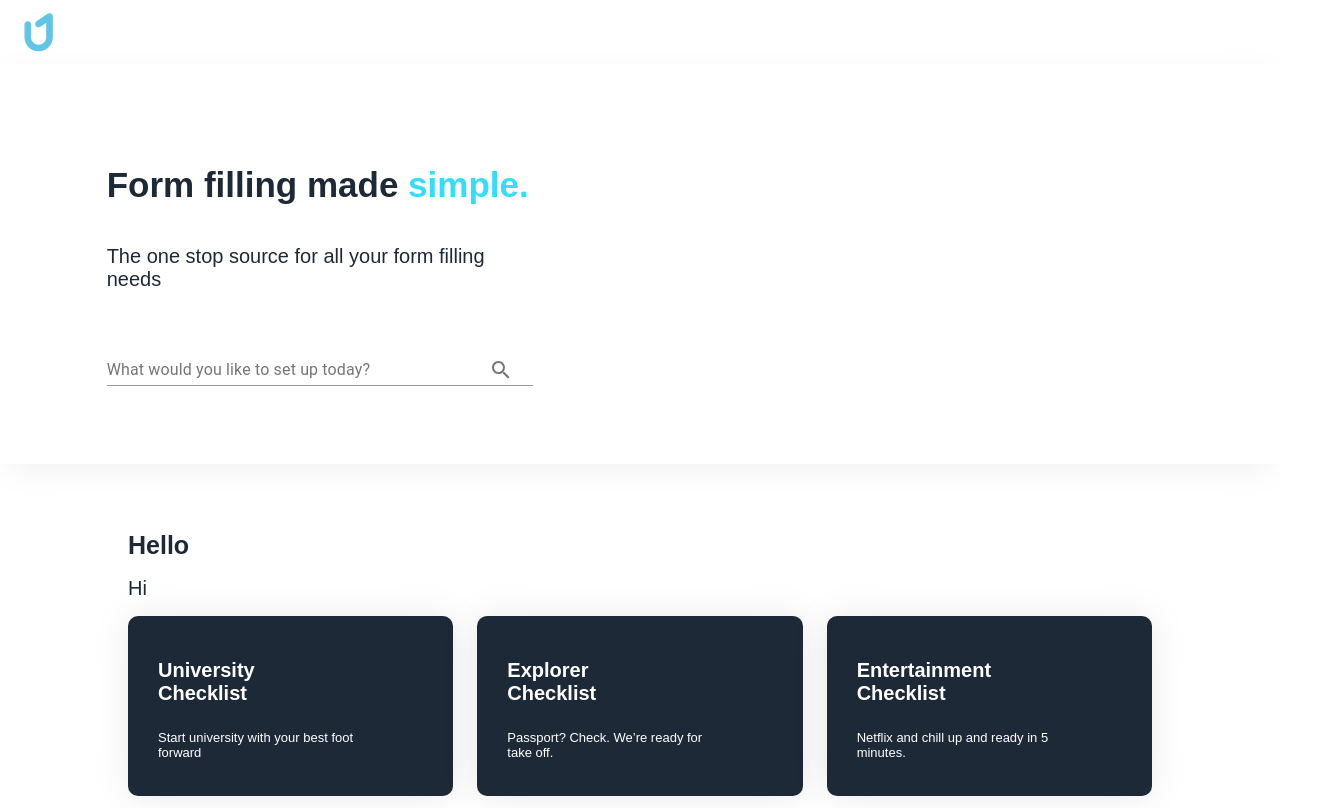
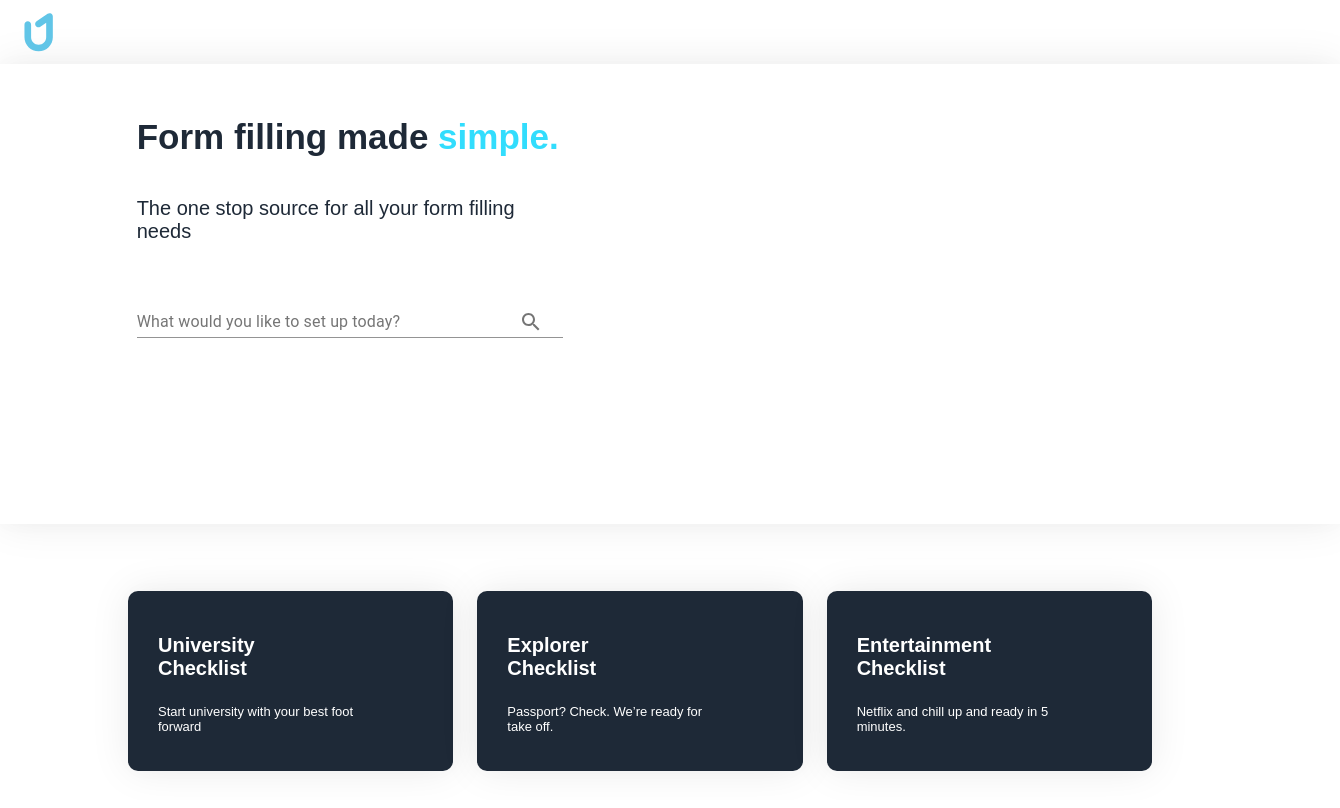
Before and after one commit to itsvarung/react-typescript-firebase-auth, a React (Create React App) app in the folder frontend/: page / in a window 1280 px wide. Shown: the whole page, 1340 px wide, since content can reach past the window. Built offline with nearby package versions, Linux system fonts and the light colour scheme.

Commit message:
made card color dynamic, removed material ui paper

```diff
--- a/frontend/src/components/homepage/checklist/index.tsx
+++ b/frontend/src/components/homepage/checklist/index.tsx
@@ -21,7 +21,7 @@ const Checklist: React.FC<Props> = props => {
             <FormCard
               title={form.title}
               description={form.description}
-              cardColor={"#1E2937"}
+              cardColor={form.cardColor}
             />
           </Grid>
         ))}
--- a/frontend/src/components/homepage/header/index.tsx
+++ b/frontend/src/components/homepage/header/index.tsx
@@ -2,7 +2,7 @@ import React from "react";
 import Grid from "@material-ui/core/Grid";
 import { makeStyles, createStyles, Theme } from "@material-ui/core/styles";
 import Paper from "@material-ui/core/Paper";
-import { H1, H2, AccentColorText } from "./styles";
+import { H1, H2, AccentColorText, BackgroundCard } from "./styles";
 import TextField from "@material-ui/core/TextField";
 import SearchIcon from "@material-ui/icons/Search";
 import IconButton from "@material-ui/core/IconButton";
@@ -14,14 +14,6 @@ const useStyles = makeStyles((theme: Theme) =>
   createStyles({
     root: {
       flexGrow: 1
-    },
-    paper: {
-      height: 400,
-      width: "100%",
-      boxShadow: "0 8px 40px -12px rgba(0,0,0,0.1)",
-      display: "flex",
-      flexDirection: "column",
-      justifyContent: "center"
     },
     textField: {
       padding: "30px 0 0 0",
@@ -41,7 +33,7 @@ const Header: React.FC<Props> = props => {
 
   return (
     <Grid item xs={12}>
-      <Paper className={classes.paper}>
+      <BackgroundCard>
         <Grid container spacing={0}>
           <Grid item xs={1}></Grid>
           <Grid item xs={4}>
@@ -78,7 +70,7 @@ const Header: React.FC<Props> = props => {
             </Grid>
           </Grid>
         </Grid>
-      </Paper>
+      </BackgroundCard>
     </Grid>
   );
 };
--- a/frontend/src/components/homepage/header/styles.tsx
+++ b/frontend/src/components/homepage/header/styles.tsx
@@ -14,3 +14,12 @@ export const H2 = styled.h2`
 export const AccentColorText = styled.span`
   color: #32ddfd;
 `;
+
+export const BackgroundCard = styled.div`
+  display: flex;
+  padding: 30px;
+  box-shadow: 0 0 20px rgba(0, 0, 0, 0.02), 0 0px 40px rgba(0, 0, 0, 0.08);
+  width: 100%;
+  height: 400px;
+  background: #ffffff;
+`;
--- a/frontend/src/models/Form.tsx
+++ b/frontend/src/models/Form.tsx
@@ -2,5 +2,6 @@ export interface Form {
   id: number;
   title: String;
   description: String;
+  cardColor: String;
   url: String;
 }
--- a/frontend/src/pages/homepage/index.tsx
+++ b/frontend/src/pages/homepage/index.tsx
@@ -13,7 +13,7 @@ const HomePage: React.FC<Props> = props => {
       <NavBar />
       <Styles.MainWrapper>
         <Header />
-        <Checklist title="Hello" description="Hi" forms={checklistCards} />
+        <Checklist title="" description="" forms={checklistCards} />
       </Styles.MainWrapper>
     </React.Fragment>
   );
@@ -26,18 +26,21 @@ const checklistCards: Form[] = [
     id: 0,
     title: "University Checklist",
     description: "Start university with your best foot forward",
+    cardColor: "#1E2937",
     url: ""
   },
   {
     id: 1,
     title: "Explorer Checklist",
     description: "Passport? Check. We’re ready for take off.",
+    cardColor: "#1E2937",
     url: ""
   },
   {
     id: 2,
     title: "Entertainment Checklist",
     description: "Netflix and chill up and ready in 5 minutes.",
+    cardColor: "#1E2937",
     url: ""
   }
 ];
```
